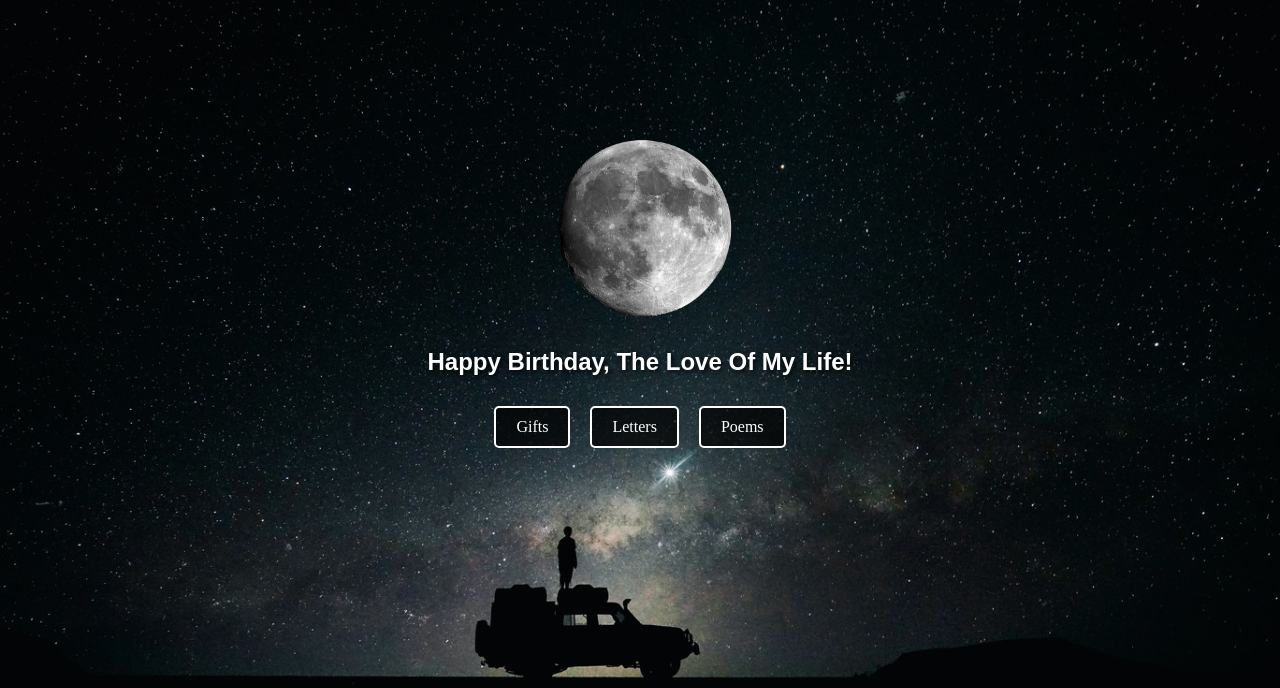
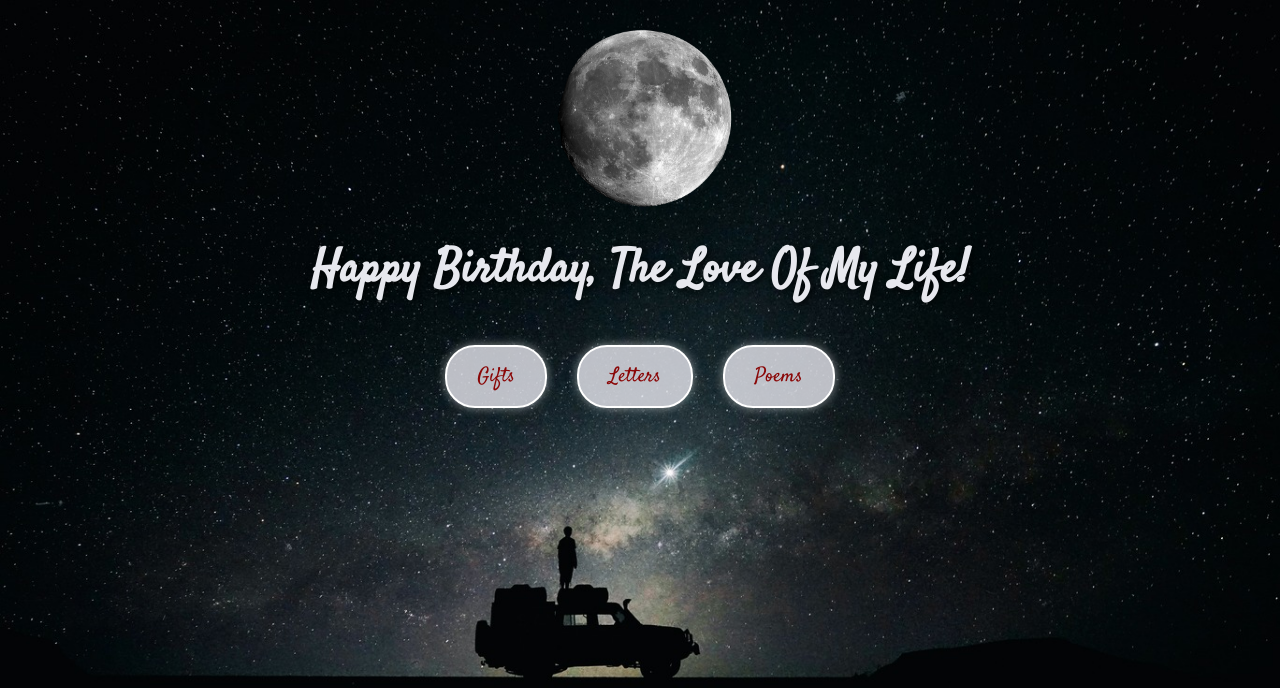
Before and after one commit to EmpiricistSkeptic/LoveApp, a Django app: page / in a window 1280 px wide. Shown: the top 688 px of the page. Run offline with Django 5.2, Linux system fonts and the light colour scheme.

Commit message:
changed design

```diff
--- a/main/static/css/main.css
+++ b/main/static/css/main.css
@@ -7,7 +7,7 @@ html, body {
   /* Стиль для основного контента */
   #main-page #main-content {
     text-align: center;
-    margin-top: 10%;
+    margin-top: 3%;
   }
 
   /* Стиль для изображения Луны */
@@ -15,6 +15,7 @@ html, body {
     display: flex;
     justify-content: center;
     margin-bottom: 20px;
+    transform: translateY(-20px);
     padding: 0;  /* Убираем отступы, если они есть */
   }
 
@@ -28,10 +29,11 @@ html, body {
 
   /* Стиль для надписи */
   #main-page .birthday-message {
-    font-size: 24px;
-    font-family: 'Arial', sans-serif;
-    color: white;
-    text-shadow: 2px 2px 4px rgba(0, 0, 0, 0.8);
+    font-size: 46px;
+    font-family: 'Satisfy', cursive;
+    color: #e7e8ee;
+    text-shadow: 2px 2px 8px rgba(0, 0, 0, 0.8);
+    margin-top: -20px;
     margin-bottom: 30px;
   }
 
@@ -39,23 +41,29 @@ html, body {
   #main-page .buttons-container {
     display: flex;
     justify-content: center;
-    gap: 20px;
+    gap: 30px;
+    margin-top: 40px;
   }
 
   #main-page .custom-button {
     display: inline-block;
-    padding: 10px 20px;
-    font-size: 16px;
-    color: white;
-    background-color: rgba(0, 0, 0, 0.7);
+    padding: 15px 30px;
+    font-size: 20px;
+    font-family: 'Satisfy', cursive;
+    color: rgb(138, 7, 7);
+    background-color: rgba(233, 233, 240, 0.8);
     border: 2px solid white;
-    border-radius: 5px;
+    border-radius: 30px;
     text-decoration: none;
-    transition: 0.3s;
+    text-align: center;
+    box-shadow: 0px 0px 10px rgba(255, 255, 255, 0.5);
+    transition: 0.4s ease-in-out;
   }
 
   #main-page .custom-button:hover {
-    background-color: rgba(255, 255, 255, 0.9);
-    color: black;
-    border-color: black;
+    background-color: rgba(0, 0, 0, 0.9);
+    color: #f6f6fa;
+    border-color: #FFFFFF;
+    box-shadow: 0px 0px 20px rgba(255, 255, 255, 1);
+    transform: scale(1.1);
   }
--- a/main/templates/main.html
+++ b/main/templates/main.html
@@ -7,6 +7,7 @@
   <title>Главная страница</title>
   <!-- Подключение стилей для главной страницы -->
   <link rel="stylesheet" href="{% static 'css/main.css' %}">
+  <link href="https://fonts.googleapis.com/css2?family=Satisfy&display=swap" rel="stylesheet">
 </head>
 <body id="main-page" data-background="{% static 'images/background.jpg' %}">
   <script>
```
